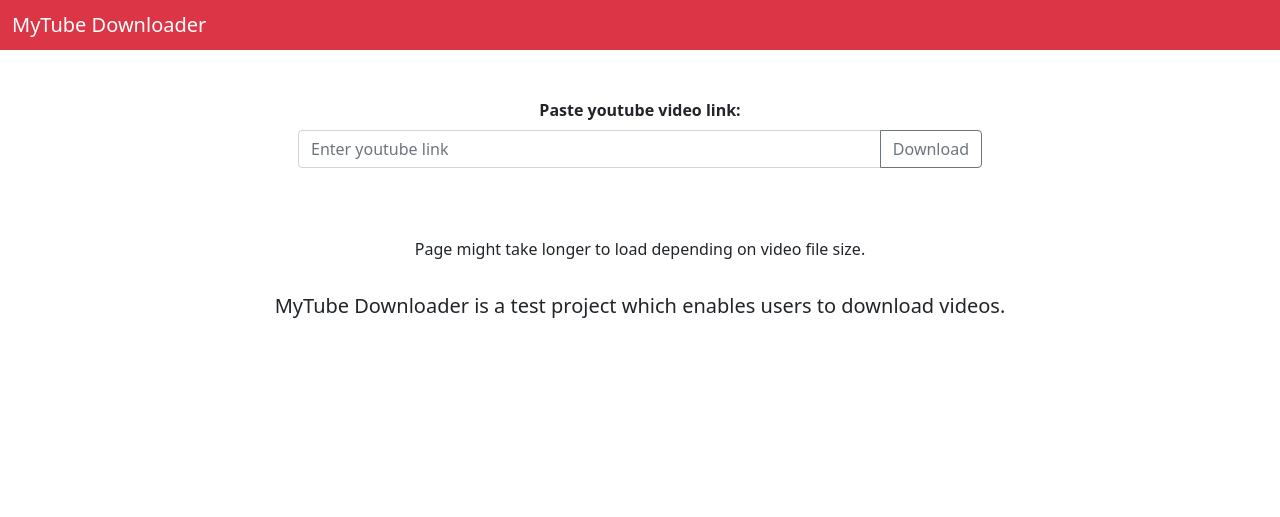
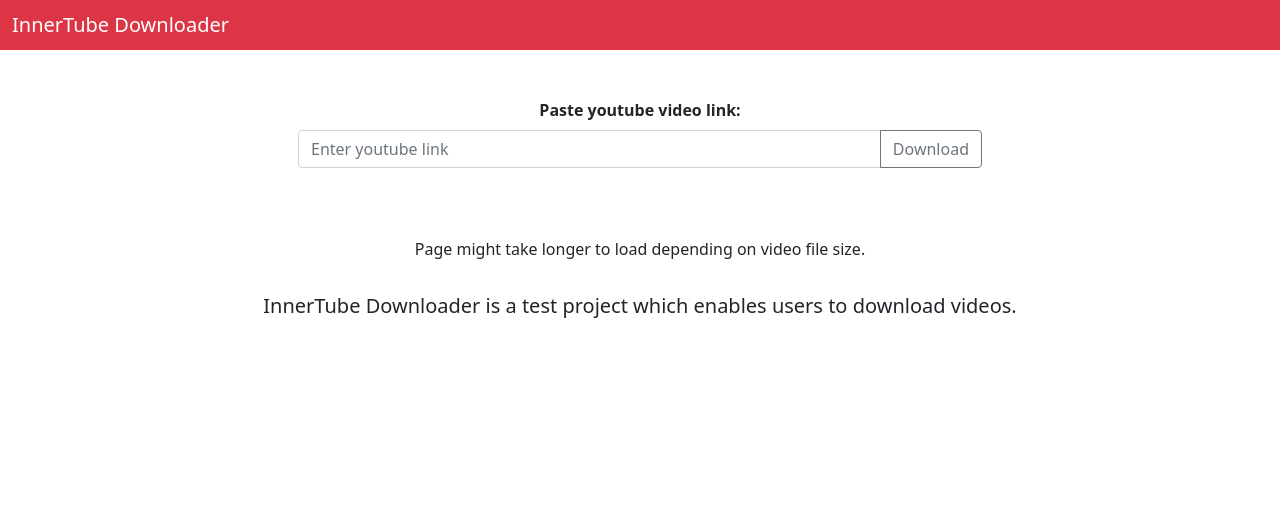
Before and after one commit to divinejoshua/innertube, a Django app: page / in a window 1280 px wide. Shown: the top 517 px of the page. Run offline with Django 3.2, Linux system fonts and the light colour scheme; some libraries are stand-ins or nearby versions.

Commit message:
Changed the name

```diff
--- a/templates/index.html
+++ b/templates/index.html
@@ -5,7 +5,7 @@
   <head>
     <!-- Required meta tags -->
     <meta charset="utf-8">
-    <title>MyTube Downloader</title>
+    <title>InnerTube Downloader</title>
     <link rel="shortcut icon" type="image/png" href="{% static 'favicon.png'%}"/>
     <meta name="description" content="Download youtube videos for free">
     <meta name="viewport" content="width=device-width, initial-scale=1.0, maximum-scale=1.0, user-scalable=no" />
@@ -41,7 +41,7 @@
   <!-- As a heading -->
   <nav class="navbar navbar-dark bg-danger">
     <div class="container-fluid">
-      <span class="navbar-brand mb-0 h1">MyTube Downloader</span>
+      <span class="navbar-brand mb-0 h1">InnerTube Downloader</span>
     </div>
   </nav>
   <br><br>
@@ -70,7 +70,7 @@
 </h6>
 <br>
 <p class="lead">
-    MyTube Downloader is a test project which enables users to download videos.
+    InnerTube Downloader is a test project which enables users to download videos.
   </p>
 </center>
 
```
